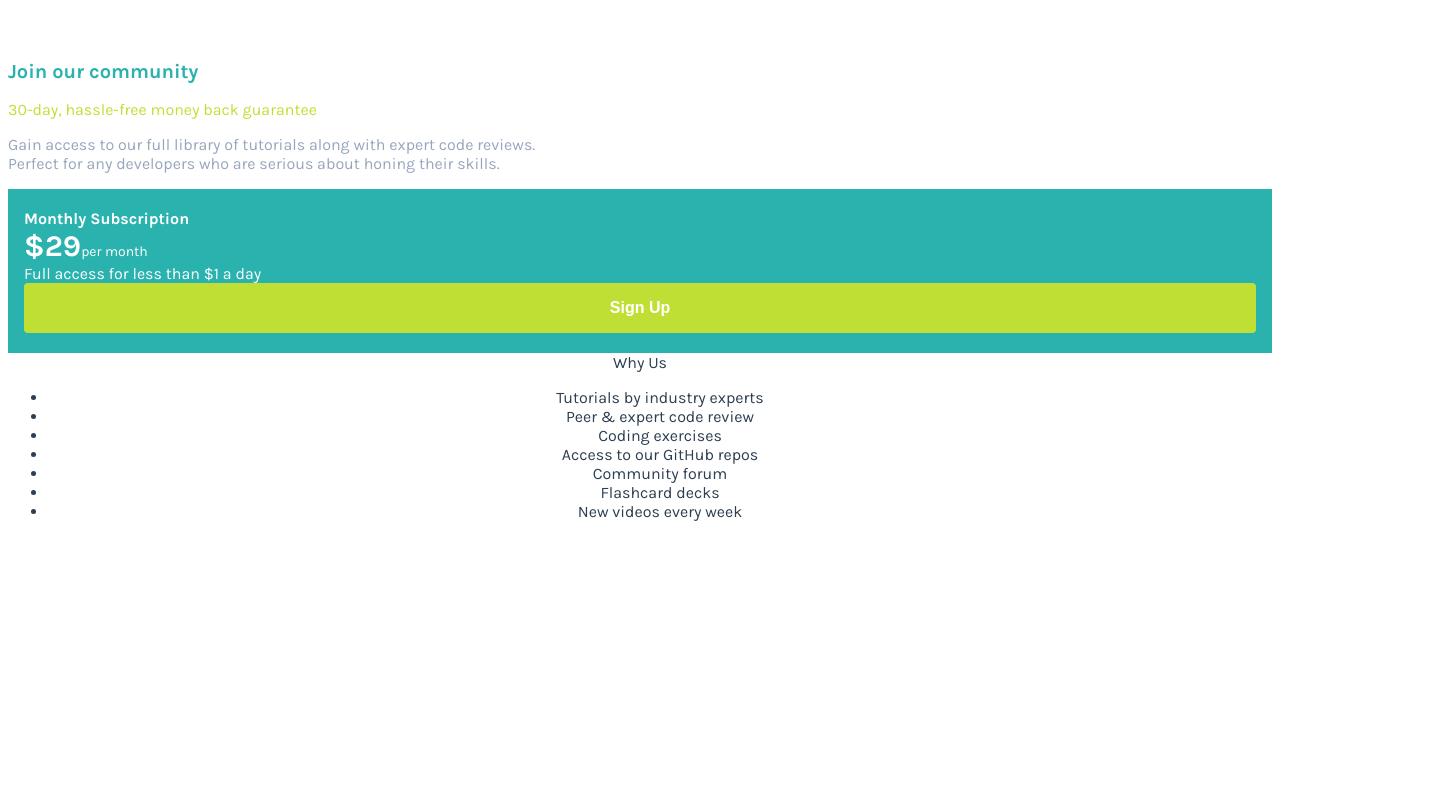
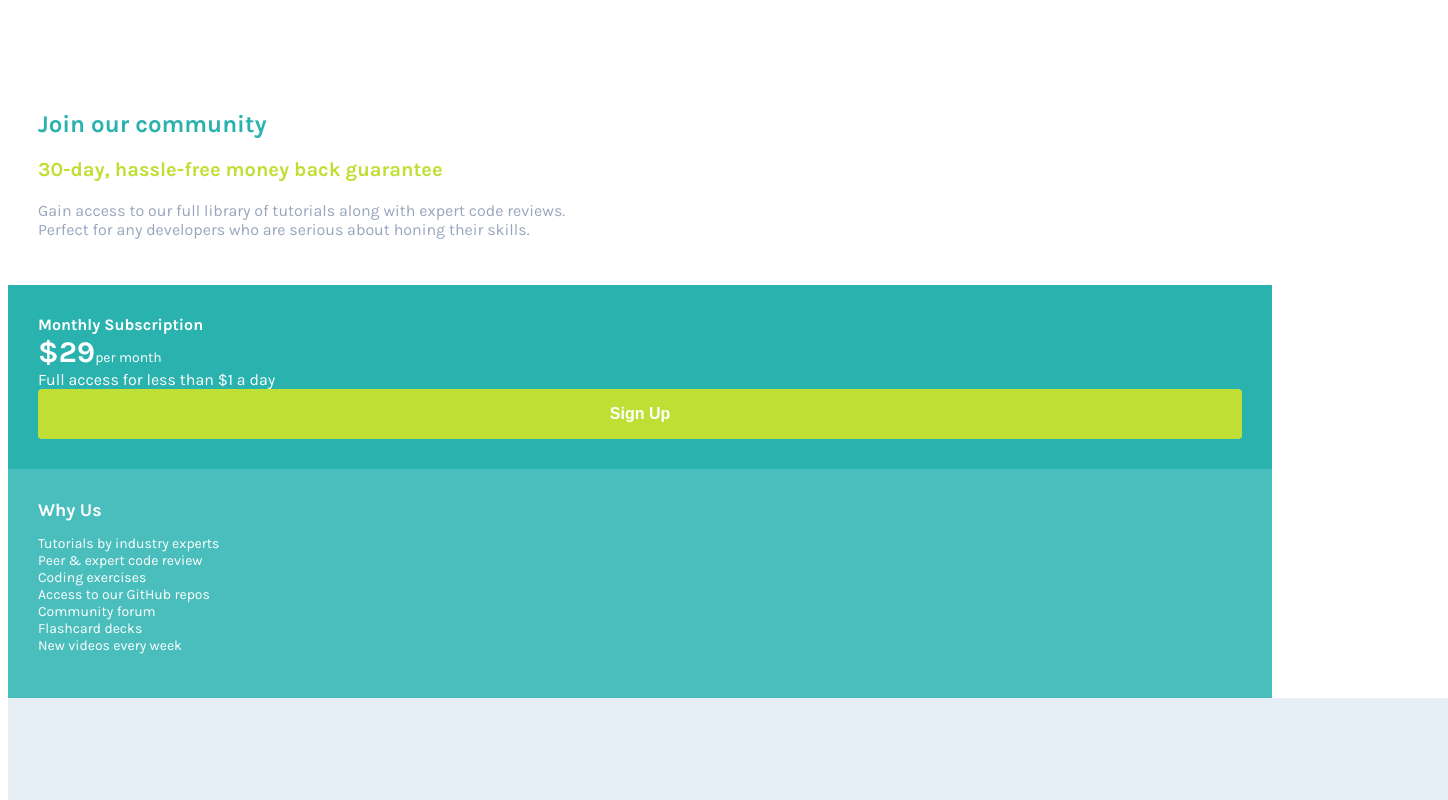
Before and after one commit to Tsuyoshi84/single-price-grid-component, a Vue app: page / in a window 1280 px wide. Shown: the top 800 px of the page, 1448 px wide, since content can reach past the window. Built offline with nearby package versions, Linux system fonts and the light colour scheme.

Commit message:
Add why us style

```diff
--- a/src/App.vue
+++ b/src/App.vue
@@ -1,5 +1,6 @@
 <template>
   <Card />
+  <img src="./assets/desktop-design.jpg" alt="" />
 </template>
 
 <script lang="ts">
@@ -17,10 +18,13 @@ export default defineComponent({
 <style>
 :root {
   --color-cyan: hsl(179, 62%, 43%);
+  --color-light-cyan: hsl(179.5, 47.2%, 51.8%);
   --color-bright-yellow: hsl(71, 73%, 54%);
   --color-light-gray: hsl(204, 43%, 93%);
   --color-grayish-blue: hsl(218, 22%, 67%);
   --color-inverted-font: #fff;
+  --padding-inline: 30px;
+  --padding-block: 30px;
 }
 
 #app {
--- a/src/components/CardPrice.vue
+++ b/src/components/CardPrice.vue
@@ -23,7 +23,7 @@ export default defineComponent({
   color: var(--color-inverted-font);
   text-align: left;
   background-color: var(--color-cyan);
-  padding: 20px 16px;
+  padding: var(--padding-block) var(--padding-inline);
 }
 .title {
   font-weight: 700;
--- a/src/components/CardSummary.vue
+++ b/src/components/CardSummary.vue
@@ -19,15 +19,18 @@ export default defineComponent({
 <style scoped>
 .container {
   text-align: left;
+  padding: var(--padding-block) var(--padding-inline);
 }
 
 .header {
   color: var(--color-cyan);
-  font-size: 20px;
+  font-size: 24px;
 }
 
 .detail {
   color: var(--color-bright-yellow);
+  font-size: 20px;
+  font-weight: 700;
 }
 
 .sub-detail {
--- a/src/components/CardUs.vue
+++ b/src/components/CardUs.vue
@@ -1,7 +1,7 @@
 <template>
-  <div>
-    <div>Why Us</div>
-    <ul>
+  <div class="container">
+    <div class="title">Why Us</div>
+    <ul class="why-us-list">
       <li>Tutorials by industry experts</li>
       <li>Peer &#38; expert code review</li>
       <li>Coding exercises</li>
@@ -21,4 +21,22 @@ export default defineComponent({
 });
 </script>
 
-<style scoped></style>
+<style scoped>
+.container {
+  color: var(--color-inverted-font);
+  background-color: var(--color-light-cyan);
+  text-align: left;
+  padding: var(--padding-block) var(--padding-inline);
+}
+
+.title {
+  font-size: 18px;
+  font-weight: 700;
+}
+
+.why-us-list {
+  font-size: 14px;
+  list-style-type: none;
+  padding-inline-start: 0;
+}
+</style>
```
Also changed, not shown: src/assets/desktop-design.jpg (added).
